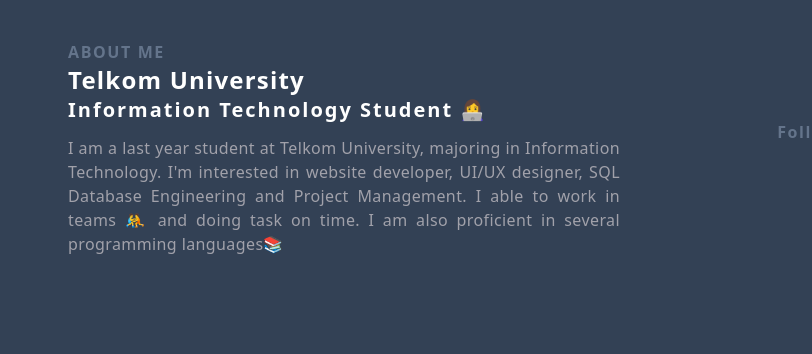
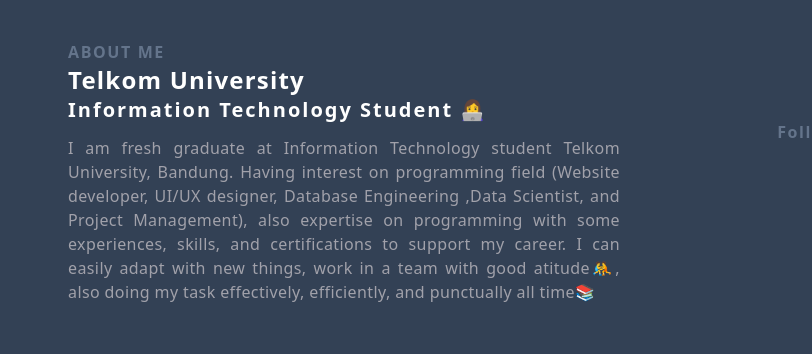
Before and after one commit to RakhaSatriaP/Portofolio_Rakha, a plain HTML site: page index.html in a window 1280 px wide. Shown: the part 880-1234 px from the top of the page, 0-812 px from the left. Drawn offline with nearby package versions, Linux system fonts and the light colour scheme.

Commit message:
revision2

```diff
--- a/index.html
+++ b/index.html
@@ -67,9 +67,10 @@
           <h1 class="text-2xl font-bold tracking-wider text-white">Telkom <span class="">University </span></h1>
           <h1 class="text-xl font-bold tracking-widest text-white ">Information Technology Student 👩‍💻</h1>
           <p class="text-md text-zinc-400 tracking-wide mt-3 text-justify">
-            I am a last year student at Telkom University, majoring in Information Technology. I'm interested in website developer, UI/UX
-            designer, SQL Database Engineering and Project Management. I able to work in teams 🤼 and doing task on time. I am also proficient in
-            several programming languages📚
+            I am fresh graduate at Information Technology student Telkom University, Bandung. Having interest on programming field (Website
+developer, UI/UX designer, Database Engineering ,Data Scientist, and Project Management), also expertise on programming with some
+experiences, skills, and certifications to support my career. I can easily adapt with new things, work in a team with good atitude🤼, also
+doing my task effectively, efficiently, and punctually all time📚
           </p>
         </div>
 
```
